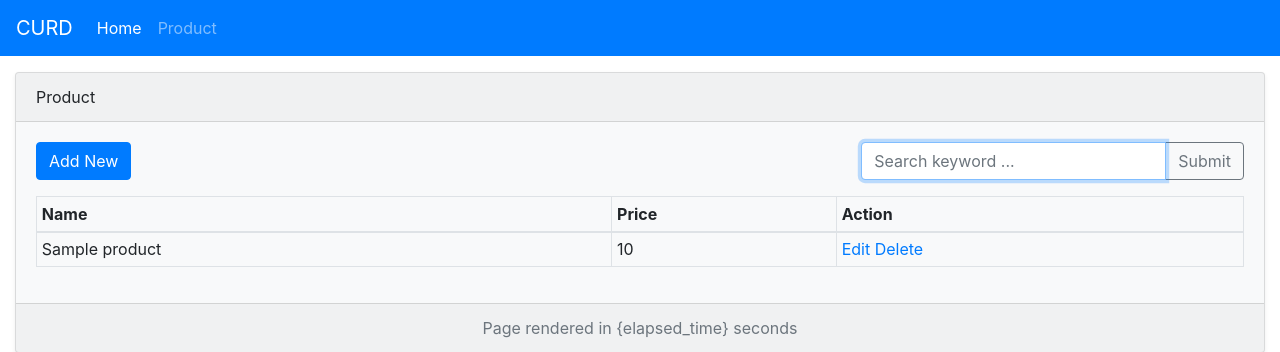
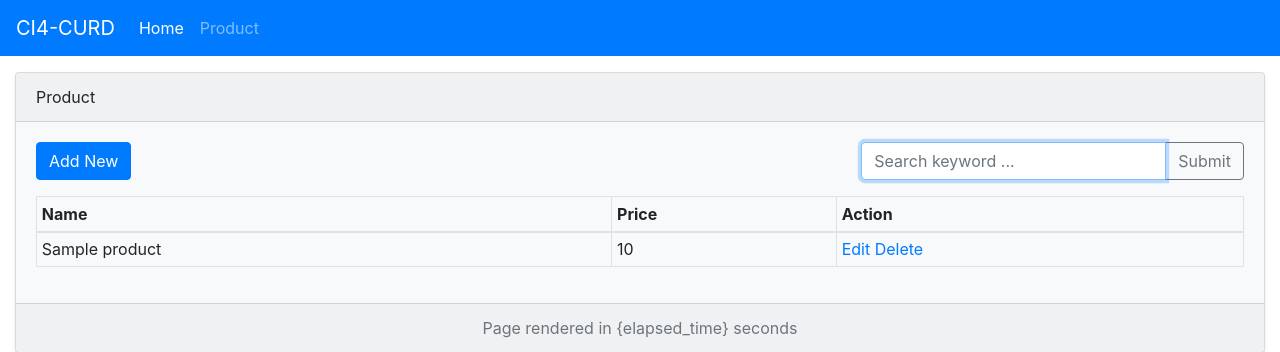
Before and after one commit to ahmedhambal/CI4-CRUD, a CodeIgniter 4 app: the page made by app/Views/ProductPG/product_view.php in a window 1280 px wide. Shown: the top 352 px of the page. Run offline with PHP 8.4 and a stand-in for CodeIgniter, Linux system fonts and the light colour scheme; the template is opened without the code that fills it: most values are stand-ins (such as "Sample title", 1, 10 or a date in 2020); data that the repository does not hold is empty; some libraries are stand-ins or nearby versions.

Commit message:
CI4-CRUD

```diff
--- a/app/Views/ProductPG/navbar.php
+++ b/app/Views/ProductPG/navbar.php
@@ -1,5 +1,5 @@
 <nav class="navbar navbar-expand-md navbar-dark fixed-top bg-primary">
-    <a class="navbar-brand" href="#">CURD</a>
+    <a class="navbar-brand" href="#">CI4-CURD</a>
     <button class="navbar-toggler" type="button" data-toggle="collapse" data-target="#navbarCollapse" aria-controls="navbarCollapse" aria-expanded="false" aria-label="Toggle navigation">
         <span class="navbar-toggler-icon"></span>
     </button>
```
